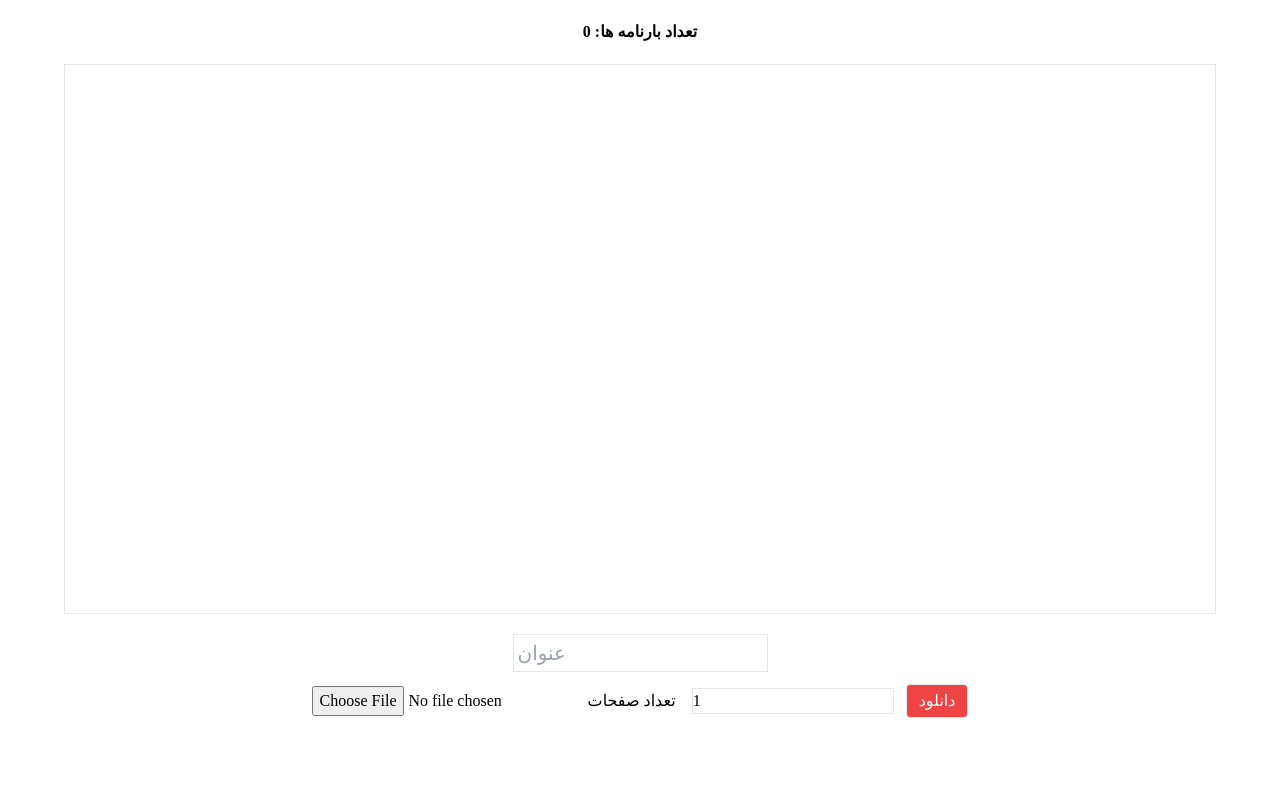
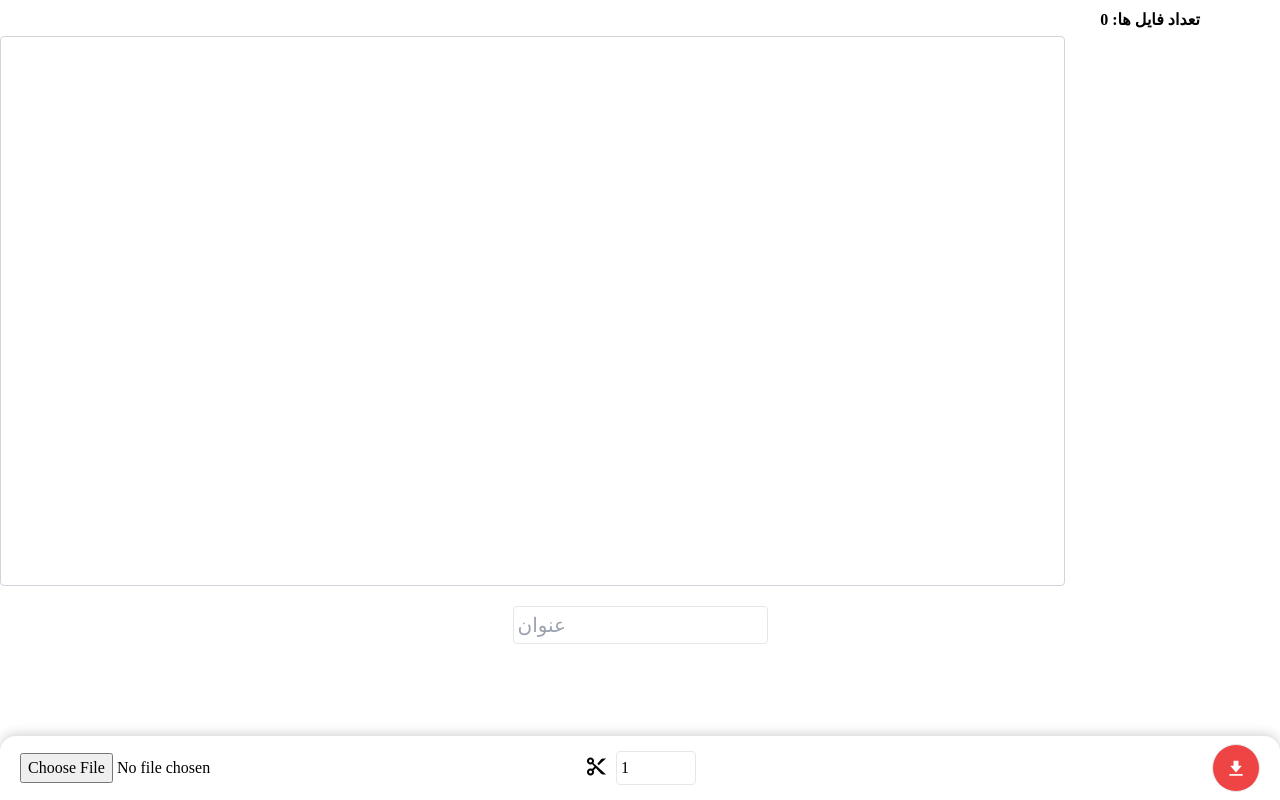
Before and after one commit to milad-kamali/pdf-splitter, a Nuxt app: page / in a window 1280 px wide. Built offline with nearby package versions, Linux system fonts and the light colour scheme.

Commit message:
new changes applied.

```diff
--- a/nuxt.config.ts
+++ b/nuxt.config.ts
@@ -2,10 +2,15 @@
 import { defineNuxtConfig } from 'nuxt/config'
 
 export default defineNuxtConfig({
-  // app: {
-  //   baseURL: 'https://wondrous-bubblegum-94374c.netlify.app/', // baseURL: '/<repository>/'
-  //   buildAssetsDir: 'assets', // don't use "_" at the begining of the folder name to avoids nojkill conflict
-  // },
+  app: {
+    // baseURL: '/https://pdf-splitter-mk.netlify.app/',
+    // buildAssetsDir: 'assets', // don't use "_" at the begining of the folder name to avoids nojkill conflict
+    head: {
+      link: [
+        { rel: 'stylesheet', href: 'https://unpkg.com/boxicons@2.1.2/css/boxicons.min.css' }
+      ]
+    }
+  },
   css: ['~/assets/css/main.css'],
   postcss: {
     plugins: {
--- a/pages/index.vue
+++ b/pages/index.vue
@@ -1,43 +1,82 @@
 <template>
-  <div class="flex flex-col items-center">
-    <div class="mt-5 font-semibold">تعداد بارنامه ها: {{ fileCount }}</div>
+  <div class="relative flex flex-col items-center">
+    <div class="font-semibold text-center ml-auto mr-20 mt-2">
+      تعداد فایل ها: {{ fileCount }}
+    </div>
+    <div class="grid grid-cols-12 w-full mt-1 mb-5 gap-x-2" style="height: 550px;">
       <iframe
         :src="pdfSrc"
-      width="90%"
-      height="550"
-      class="border mx-auto my-5"
+        width="100%"
+        height="100%"
+        class="col-span-10 border border-gray-300 rounded"
       />
+      <div class="col-span-2" style="height: 550px">
+        <div class="grid gap-y-2 h-full overflow-y-auto">
+          <div
+            v-for="(file, i) in generatedFiles?.value"
+            :key="i"
+            class="flex flex-col border border-gray-300 text-center text-gray-400 rounded cursor-pointer"
+            :class="i === currentFileIndex ? 'border-2 border-gray-700' : null"
+            @click="changeCurrentFile(i)"
+          >
+            <i class='bx bxs-file-pdf text-6xl' />
+            <div>
+              {{ file.name }}
+            </div>
+          </div>
+        </div>
+      </div>
+    </div>
     <input
+      v-model="fileName"
       placeholder="عنوان"
-      v-model="fileName"
-      class="text-xl border p-1"
+      class="col-span-3 text-xl border p-1 rounded"
       @keydown.right="nextFile"
       @keydown.left="previousFile"
     />
-    <div class="items-center mt-3">
-      <input type="file" @change="handleFileChange" />
-      <label>
-        تعداد صفحات
+    <div
+      class="fixed bottom-0 grid grid-cols-12 w-full rounded-t-2xl px-5 py-2 shadow-lg"
+      style="box-shadow: 0px -2px 12px 0px #0000002e;"
+    >
+        <input
+          ref="inputFile"
+          type="file"
+          accept=".pdf"
+          class="col-span-4 my-auto"
+          title="انتخاب فایل"
+          @change="handleFileChange"
+        />
+        <!-- <div
+          class="col-span-4 flex items-center text-gray-500 rounded cursor-pointer"
+          @click="selectFile"
+        >
+          <i class="bx bx-file-blank text-lg mr-2" />
+          {{ selectedFiles?.value?.name || "انتخاب فایل" }}
+        </div> -->
+        <div class="col-span-4 flex items-center justify-center">
+          <label
+            class="flex"
+            title="تعداد صفحه در فایل"
+          >
+            <i class="bx bx-cut text-2xl" />
             <input
               v-model="pageSize"
               type="number"
               min="1"
-          class="border mx-3"
+              class="w-20 border ml-2 p-1 rounded"
               @change="split"
             />
           </label>
-      <!-- <button
-        class="border bg-red-500 hover:bg-red-600 text-white rounded px-3 py-1 transition-colors"
-        @click="split"
-      >
-        جدا سازی
-      </button> -->
+        </div>
+        <div class="col-span-4 flex justify-end">
         <button
-        class="border bg-red-500 hover:bg-red-600 text-white rounded px-3 py-1 transition-colors"
+          class="flex items-center justify-center w-12 h-12 border bg-red-500 hover:bg-red-600 text-xl text-white rounded-full transition-colors"
+          title="دانلود"
           @click="downloadFiles"
         >
-        دانلود
+          <i class="bx bxs-download" />
         </button>
+      </div>
     </div>
   </div>
 </template>
@@ -61,14 +100,13 @@ export default {
     }
   },
   methods: {
+    selectFile () {
+      this.$refs.inputFile.click()
+    },
     handleFileChange (event) {
       this.selectedFiles.value = event.target.files[0];
-      this.fileNames = ['']
-      this.fileName = ''
-      this.currentFileIndex = 0
       this.split()
     },
-
     async split () {
       const pdfBytes = await this.readPDF(this.selectedFiles.value);
       const pdfDoc = await PDFDocument.load(pdfBytes);
@@ -76,6 +114,9 @@ export default {
       const pageCount = pdfDoc.getPageCount();
       this.fileCount = Math.ceil(pageCount / this.pageSize);
 
+      this.fileNames = ['']
+      this.fileName = ''
+      this.currentFileIndex = 0
       this.generatedFiles.value = [];
 
       for (let i = 0; i < this.fileCount; i++) {
@@ -96,15 +137,8 @@ export default {
           url: dataUrl
         });
       }
-      // for (const file of this.generatedFiles.value) {
-      //   const LINK = document.createElement('a')
-      //   LINK.href = file.url
-      //   LINK.download = file.name
-      //   LINK.click()
-      // }
       this.pdfSrc = this.generatedFiles.value[0].url
     },
-
     async readPDF (file) {
       return new Promise((resolve, reject) => {
         const reader = new FileReader();
@@ -113,13 +147,11 @@ export default {
         reader.readAsArrayBuffer(file);
       });
     },
-
     nextFile () {
       if (this.currentFileIndex < this.fileCount) {
         this.generatedFiles.value[this.currentFileIndex].name = this.fileName
         this.currentFileIndex++
         this.fileName = this.generatedFiles.value[this.currentFileIndex].name
-        // this.fileName = this.fileNames[this.currentFileIndex]
         this.pdfSrc = this.generatedFiles.value[this.currentFileIndex].url
       }
     },
@@ -138,6 +170,12 @@ export default {
         LINK.download = file.name
         LINK.click()
       }
+    },
+    changeCurrentFile (i) {
+      this.generatedFiles.value[this.currentFileIndex].name = this.fileName
+      this.currentFileIndex = i
+      this.fileName = this.generatedFiles.value[this.currentFileIndex].name
+      this.pdfSrc = this.generatedFiles.value[this.currentFileIndex].url
     }
   }
 }
```
Lines whose indentation alone changed are shown as unchanged.
